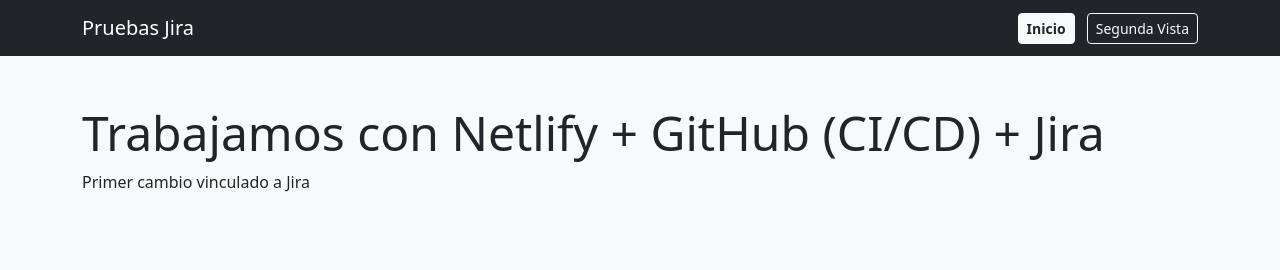
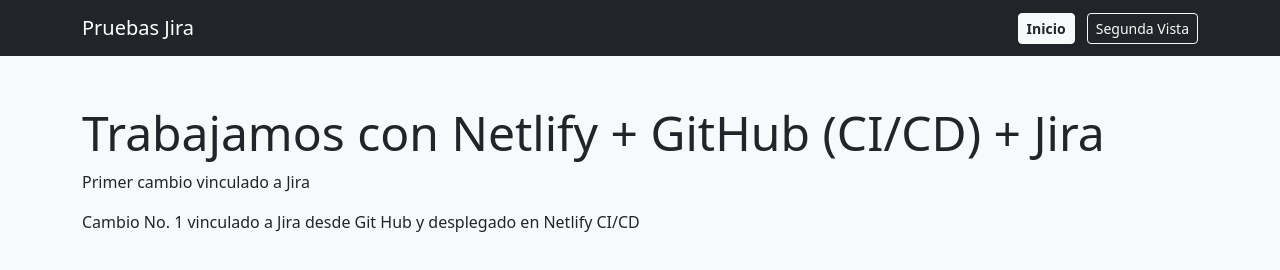
Before and after one commit to Aliborda/gerencia_sw_26, a plain HTML site: page index.html in a window 1280 px wide. Drawn offline with nearby package versions, Linux system fonts and the light colour scheme.

Commit message:
WEBDEV- 1 modificar página index
Se cambio la línea 24

```diff
--- a/index.html
+++ b/index.html
@@ -21,7 +21,7 @@
   <main class="container py-5">
     <h1 class="display-5">Trabajamos con Netlify + GitHub (CI/CD) + Jira</h1>
    <p>Primer cambio vinculado a Jira</p>
-
+  <p> Cambio No. 1 vinculado a Jira desde Git Hub y desplegado en Netlify CI/CD</p>
     <p class="lead">
     </p>
   </main>
```
